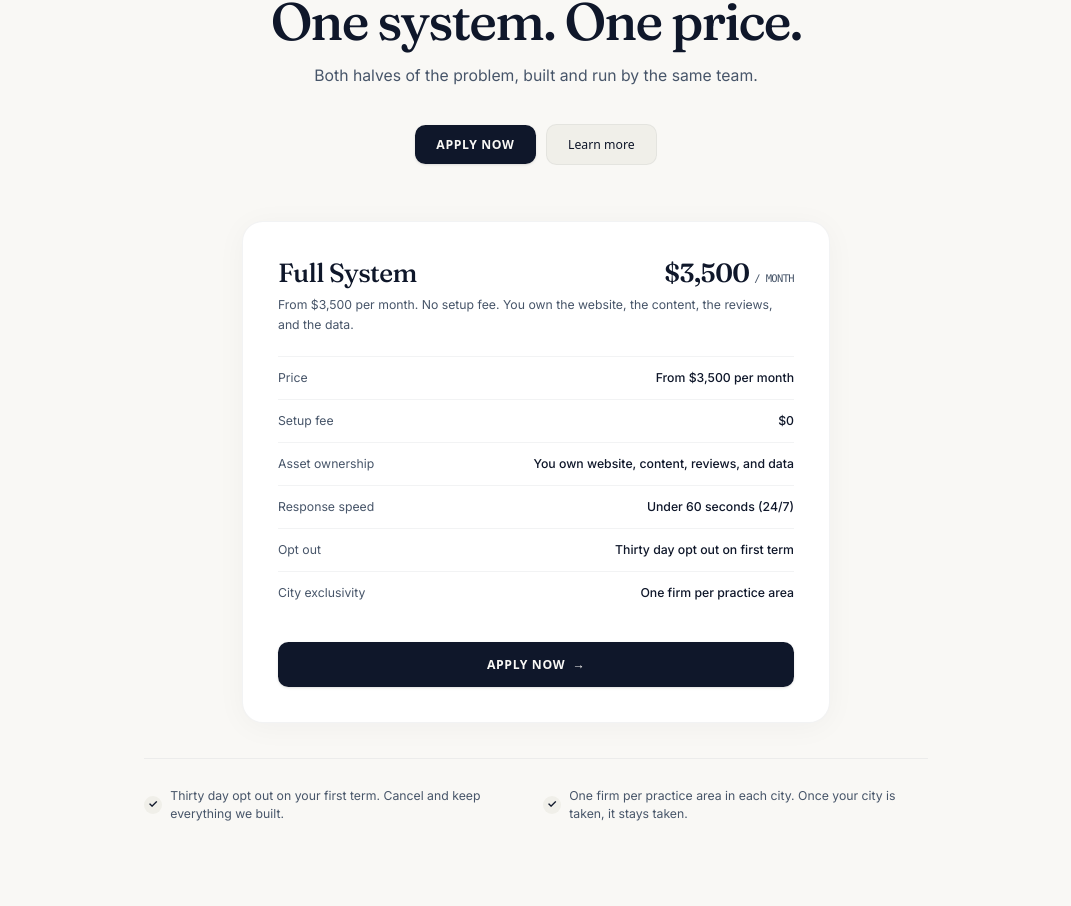
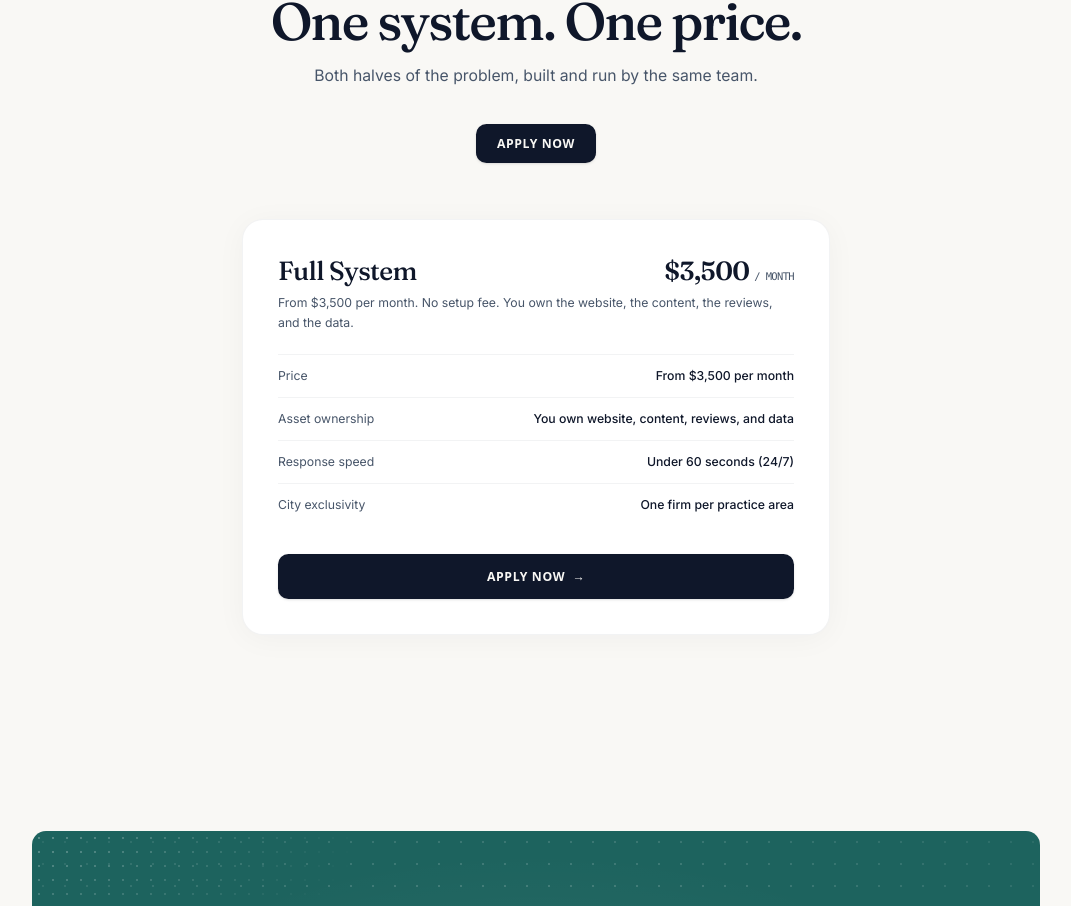
Before and after one commit to spectredad/Regicore, a Next.js app: page / in a window 1280 px wide. Shown: the part 5179-6085 px from the top of the page, without its empty margins (104-1175 px from the left). Built offline with nearby package versions, Linux system fonts and the light colour scheme.

Commit message:
Remove footnotes, setup fee, opt out row, and learn more button from Pricing

```diff
--- a/components/Pricing.tsx
+++ b/components/Pricing.tsx
@@ -48,12 +48,6 @@ export default function Pricing() {
           >
             APPLY NOW
           </a>
-          <a
-            href="#how-it-works"
-            className="rounded-xl border border-line-low bg-surface text-ink font-sans text-xs sm:text-sm font-medium py-3 px-6 hover:bg-surface-elevated transition-colors duration-200"
-          >
-            Learn more
-          </a>
         </div>
 
         {/* Main Pricing Card (Anthropic Claude Card Style) */}
@@ -83,11 +77,6 @@ export default function Pricing() {
               </div>
 
               <div className="py-3.5 flex items-center justify-between">
-                <span className="text-muted">Setup fee</span>
-                <span className="font-medium text-ink">$0</span>
-              </div>
-
-              <div className="py-3.5 flex items-center justify-between">
                 <span className="text-muted">Asset ownership</span>
                 <span className="font-medium text-ink text-right">You own website, content, reviews, and data</span>
               </div>
@@ -95,11 +84,6 @@ export default function Pricing() {
               <div className="py-3.5 flex items-center justify-between">
                 <span className="text-muted">Response speed</span>
                 <span className="font-medium text-ink">Under 60 seconds (24/7)</span>
-              </div>
-
-              <div className="py-3.5 flex items-center justify-between">
-                <span className="text-muted">Opt out</span>
-                <span className="font-medium text-ink">Thirty day opt out on first term</span>
               </div>
 
               <div className="py-3.5 flex items-center justify-between">
@@ -124,18 +108,6 @@ export default function Pricing() {
           </div>
         </div>
 
-        {/* Opt out & Exclusivity Footnotes */}
-        <div className="reveal mt-10 pt-8 border-t border-line-low grid grid-cols-1 md:grid-cols-2 gap-4 text-center md:text-left">
-          <div className="flex items-center gap-2.5 justify-center md:justify-start text-xs sm:text-sm text-muted">
-            <span className="flex size-5 shrink-0 items-center justify-center rounded-full bg-surface text-ink text-[11px] font-bold">✓</span>
-            <span>Thirty day opt out on your first term. Cancel and keep everything we built.</span>
-          </div>
-          <div className="flex items-center gap-2.5 justify-center md:justify-start text-xs sm:text-sm text-muted">
-            <span className="flex size-5 shrink-0 items-center justify-center rounded-full bg-surface text-ink text-[11px] font-bold">✓</span>
-            <span>One firm per practice area in each city. Once your city is taken, it stays taken.</span>
-          </div>
-        </div>
-
       </div>
     </section>
   );
```
